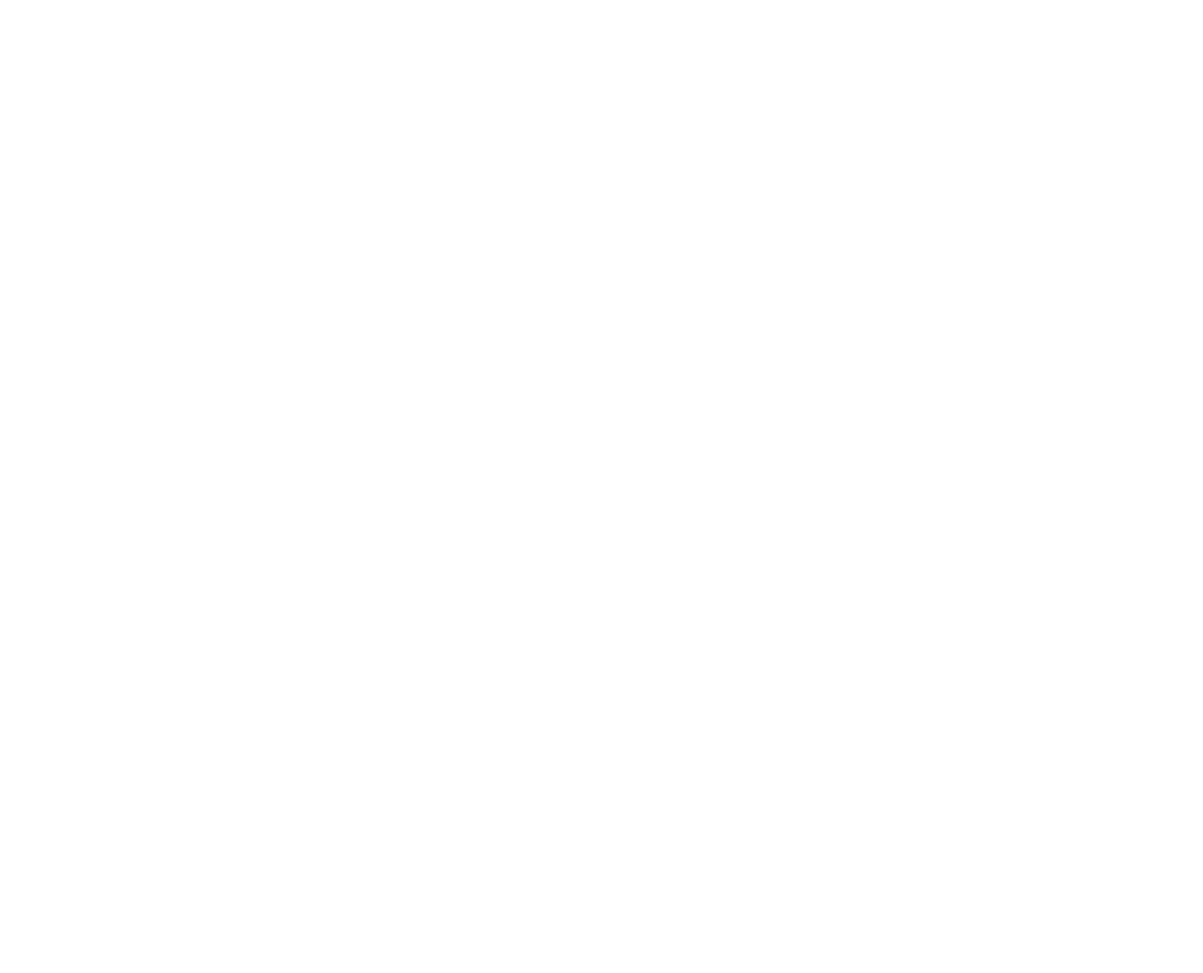
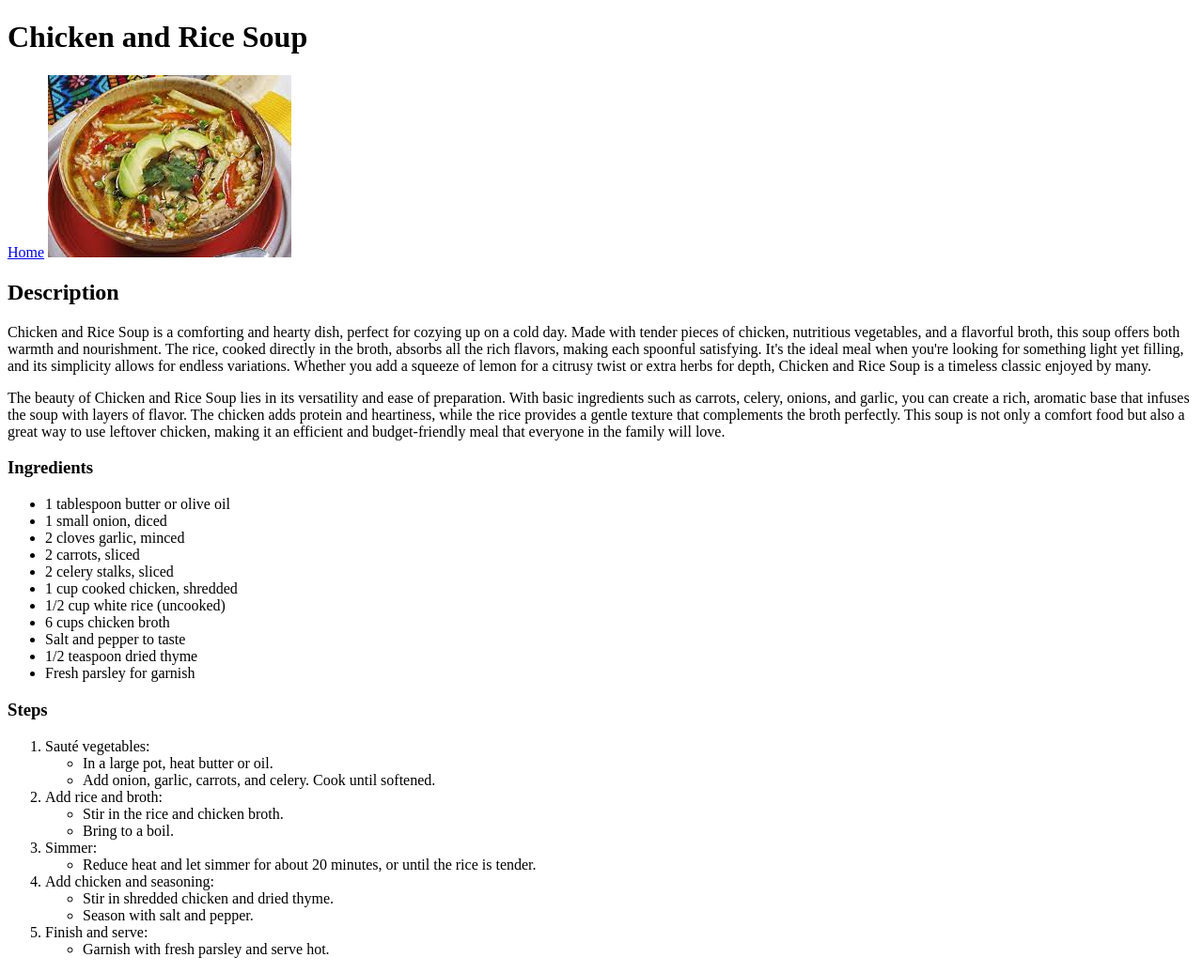
Before and after one commit to aguorji/odin-recipes, a plain HTML site: page recipes/recipes1.html in a window 1280 px wide. Shown: the whole page at 94% size. Before the commit the page ends 800 px from the top, so only its background shows below. Drawn offline with Linux system fonts and the light colour scheme.

Commit message:
Add two recipe pages with semantic HTML structure
Included Chicken and Rice Soup and Creamy Tomato Basil Soup recipes, each with a short intro, ingredients list, and clear cooking steps using nested lists.

Both pages are built using semantic HTML to keep the structure meaningful, accessible, and easy to read.

```diff
--- a/recipes/recipes1.html
+++ b/recipes/recipes1.html
@@ -0,0 +1,183 @@
+<!DOCTYPE html>
+<html lang="en">
+<head>
+    <meta charset="UTF-8">
+    <meta name="viewport" content="width=device-width, initial-scale=1.0">
+    <title>
+        Chicken and Rice Soup
+    </title>
+</head>
+<body>
+
+    <h1>
+        Chicken and Rice Soup
+    </h1>
+
+    <a href="../index.html">Home</a>
+
+
+    <img src="../images/chicken.jpeg" alt=" Chicken and Rice Soup">
+
+
+    <h2>Description</h2>
+
+    <p>
+        Chicken and Rice Soup is a comforting and hearty dish, perfect for cozying up on a cold day. Made with tender pieces of chicken, nutritious vegetables, and a flavorful broth, this soup offers both warmth and nourishment. The rice, cooked directly in the broth, absorbs all the rich flavors, making each spoonful satisfying. It's the ideal meal when you're looking for something light yet filling, and its simplicity allows for endless variations. Whether you add a squeeze of lemon for a citrusy twist or extra herbs for depth, Chicken and Rice Soup is a timeless classic enjoyed by many.
+
+
+    </p>
+
+    <p>
+        The beauty of Chicken and Rice Soup lies in its versatility and ease of preparation. With basic ingredients such as carrots, celery, onions, and garlic, you can create a rich, aromatic base that infuses the soup with layers of flavor. The chicken adds protein and heartiness, while the rice provides a gentle texture that complements the broth perfectly. This soup is not only a comfort food but also a great way to use leftover chicken, making it an efficient and budget-friendly meal that everyone in the family will love.
+
+
+    </p>
+
+
+
+
+    <h3>
+        Ingredients
+    </h3>
+
+    <ul>
+        <li>
+            1 tablespoon butter or olive oil
+
+        </li>
+        <li>
+            1 small onion, diced
+
+
+        </li>
+        <li>
+            2 cloves garlic, minced
+
+
+        </li>
+        <li>
+            2 carrots, sliced
+
+
+        </li>
+        <li>
+            2 celery stalks, sliced
+
+
+        </li>
+        <li>
+            1 cup cooked chicken, shredded
+
+
+        </li>
+        <li>
+            1/2 cup white rice (uncooked)
+
+
+        </li>
+        <li>
+            6 cups chicken broth
+
+
+        </li>
+        <li>
+            Salt and pepper to taste
+
+
+        </li>
+        <li>
+            1/2 teaspoon dried thyme
+
+
+        </li>
+        <li>
+            Fresh parsley for garnish
+
+
+        </li>
+    </ul>
+
+
+
+    <h3>
+        Steps
+    </h3>
+
+    <ol>
+        <li>
+            Sauté vegetables:
+            <ul>
+                <li>
+                    In a large pot, heat butter or oil.
+
+
+                </li>
+                <li>
+                    Add onion, garlic, carrots, and celery. Cook until softened.
+
+
+                </li>
+            </ul>
+
+
+        </li>
+
+        <li>
+            Add rice and broth:
+            <ul>
+                <li>
+                    Stir in the rice and chicken broth.
+
+
+                </li>
+                <li>
+                    Bring to a boil.
+
+
+                </li>
+            </ul>
+
+        </li>
+
+        <li>
+            Simmer:
+
+            <ul>
+                <li>
+                    Reduce heat and let simmer for about 20 minutes, or until the rice is tender.
+
+
+                </li>
+            </ul>
+
+
+        </li>
+
+        <li>
+            Add chicken and seasoning:
+
+            <ul>
+                <li>
+                    Stir in shredded chicken and dried thyme.
+
+                </li>
+                <li>
+                    Season with salt and pepper.
+
+                </li>
+            </ul>
+        </li>
+        <li>
+            Finish and serve:
+            <ul>
+                <li>
+                    Garnish with fresh parsley and serve hot.
+                </li>
+            </ul>
+
+
+        </li>
+    </ol>
+
+</body>
+</html>
```
Also changed, not shown: index.html (+6 -1 lines), recipes/recipes.html (+3 -3 lines), recipes/recipes2.html (+182 -0 lines), images/Creamy-Tomato-Basil-Soup.jpg (added), images/chicken.jpeg (added), images/soup.webp (deleted), images/vegetable-soup.jpg (added).
